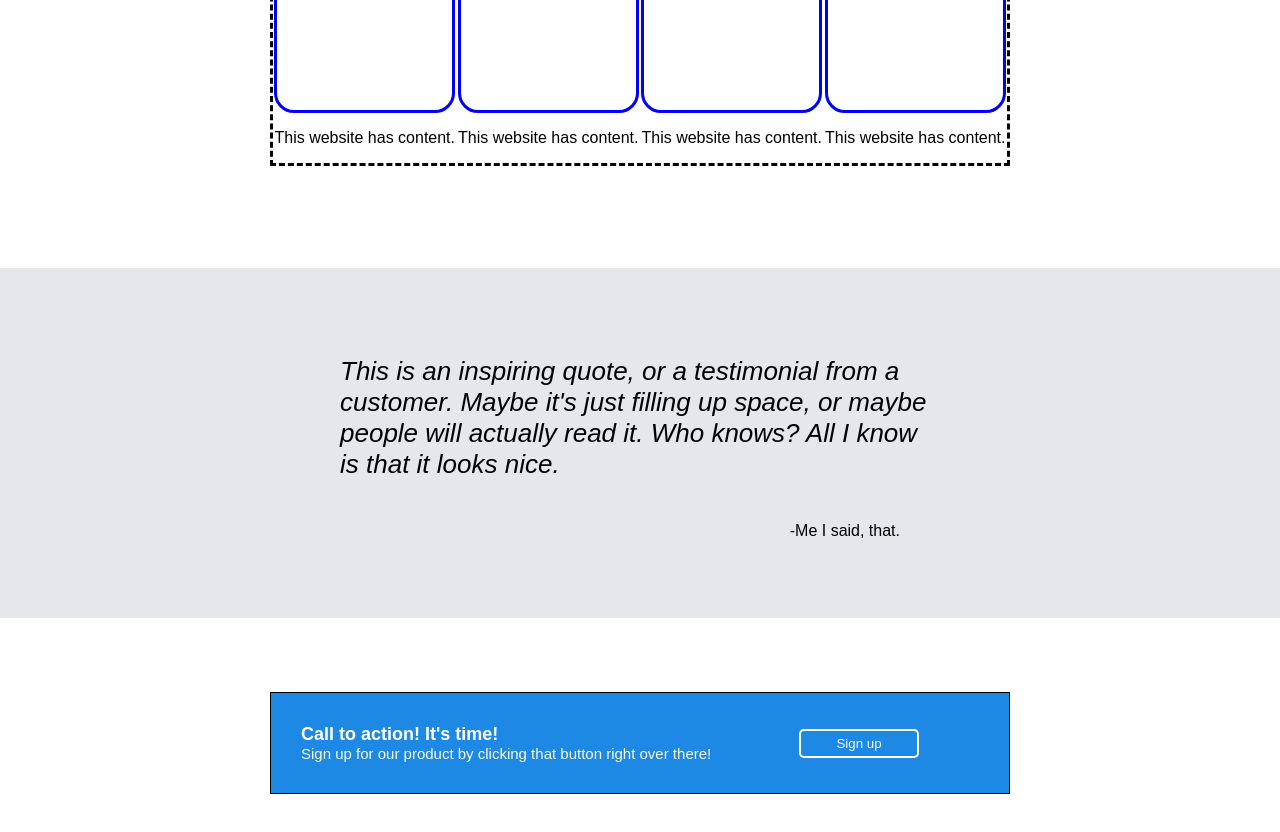
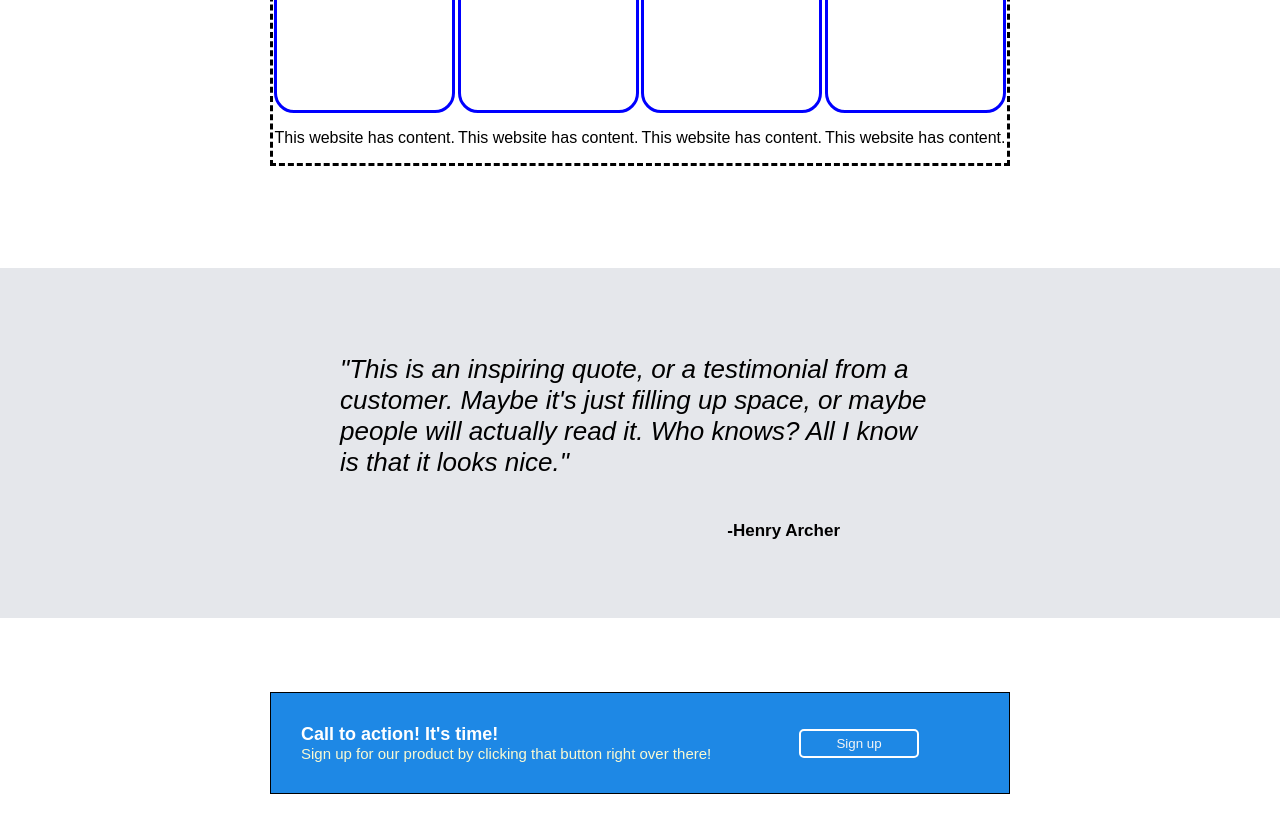
Before and after one commit to henryarcher007/landing-page, a plain HTML site: page index.html in a window 1280 px wide. Shown: the part 682-1514 px from the top of the page. Drawn offline with Linux system fonts and the light colour scheme.

```diff
--- a/index.html
+++ b/index.html
@@ -60,13 +60,13 @@
         </div>
         <div class="container-three">
             <div class="quote">
-                <p>This is an inspiring quote, or a testimonial from a customer. Maybe it's just
+                <p>"This is an inspiring quote, or a testimonial from a customer. Maybe it's just
                     filling up space, or maybe people will actually read it. Who knows? All I know is that it
-                    looks nice.
+                    looks nice."
                 </p>
             </div>
             <div class="speaker">
-                <p>-Me I said, that.</p>
+                <p>-Henry Archer</p>
             </div>
         </div>
         <div class="container-four">
--- a/style/styles.css
+++ b/style/styles.css
@@ -140,7 +140,9 @@ ul {
 .speaker{
     display: flex;
     justify-content: flex-end;
-   margin-right: 110px;
+   margin-right: 170px;
+   font-size: 17px;
+   font-weight: bold;
 }
 
 .quote{
```
